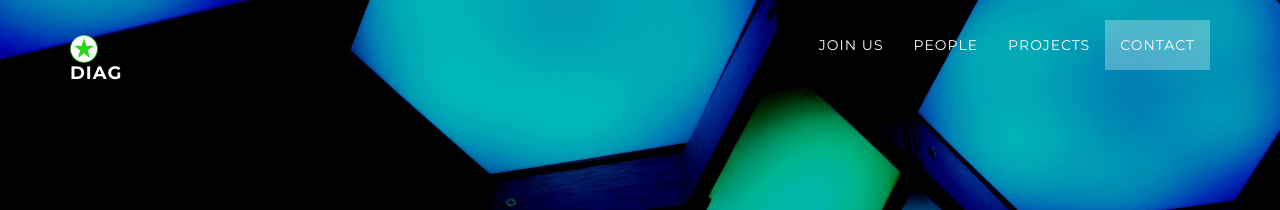
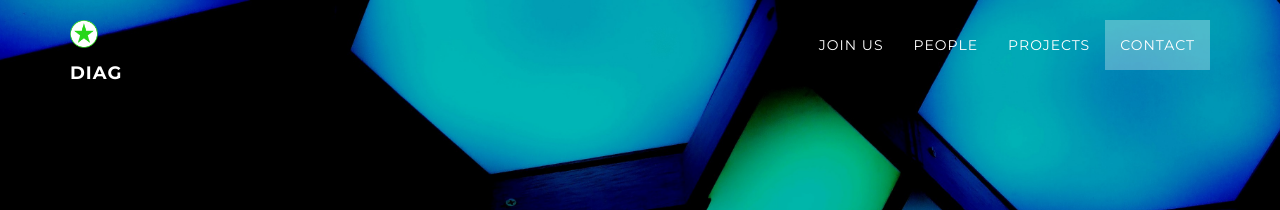
Before and after one commit to raflereak/diag-dgist.github.io, a Jekyll site: the page built from index.html, in a window 1280 px wide. Shown: the top 210 px of the page. Built offline with Jekyll 4.4.1, drawn with Linux system fonts in a browser that asks for light colours.

Commit message:
fixing bug with alignment

```diff
--- a/_includes/nav.html
+++ b/_includes/nav.html
@@ -5,9 +5,14 @@
                 <button type="button" class="navbar-toggle" data-toggle="collapse" data-target=".navbar-main-collapse">
                     <i class="fa fa-bars"></i>
                 </button>
-                <a class="navbar-brand page-scroll" href="#page-top">
-                    <img src="/img/logo_small_green.png" alt="" width="28"> <span>DIAG</span>
-                </a>
+                <div class="">
+                  <img src="/img/logo_small_green.png" alt="" width="28">
+                </div>
+                <div class="">
+                  <a class="navbar-brand page-scroll" href="#page-top"><span>DIAG</span>
+                  </a>
+                </div>
+
             </div>
 
             <!-- Collect the nav links, forms, and other content for toggling -->
```
